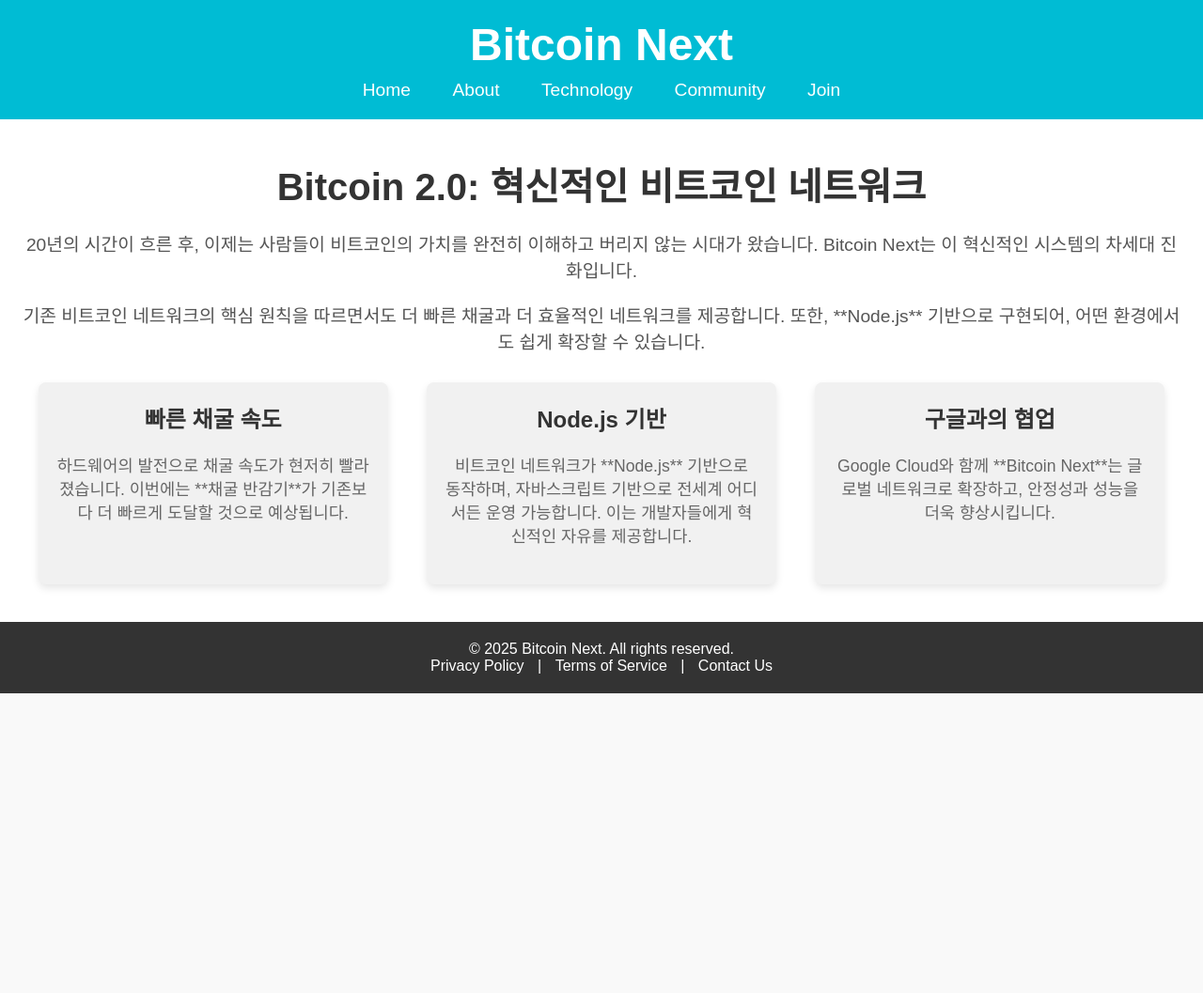
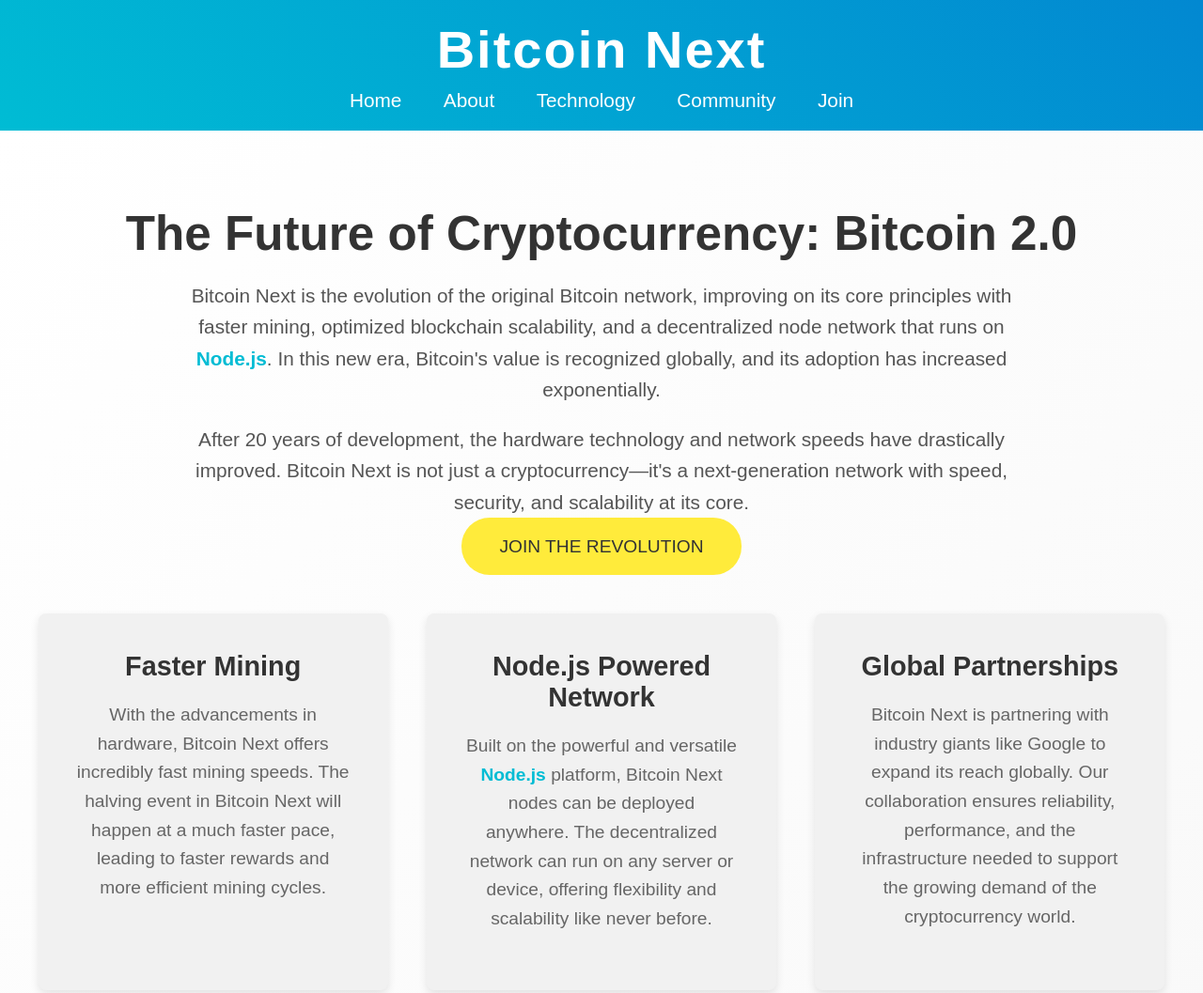
Before and after one commit to bitcoin-next/bitcoin-next, a plain HTML site: page index.html in a window 1280 px wide. Shown: the top 1057 px of the page at 94% size. Before the commit the page ends 800 px from the top, so only its background shows below. Drawn offline with Linux system fonts and the light colour scheme.

Commit message:
Update index.html

```diff
--- a/index.html
+++ b/index.html
@@ -1,10 +1,10 @@
 <!DOCTYPE html>
-<html lang="ko">
+<html lang="en">
 <head>
     <meta charset="UTF-8">
     <meta name="viewport" content="width=device-width, initial-scale=1.0">
     <meta http-equiv="X-UA-Compatible" content="ie=edge">
-    <title>Bitcoin Next - 혁신적인 비트코인 2.0</title>
+    <title>Bitcoin Next - The Future of Cryptocurrency</title>
     <style>
         /* Reset and Global Styles */
         * {
@@ -14,20 +14,22 @@
         }
         body {
             font-family: 'Arial', sans-serif;
-            background-color: #f9f9f9;
+            background-color: #f4f4f4;
             color: #333;
         }
 
         /* Header */
         header {
-            background: #00bcd4;
+            background: linear-gradient(45deg, #00bcd4, #0288d1);
             padding: 20px 0;
             text-align: center;
             color: white;
+            transition: background-color 0.5s ease;
         }
         header h1 {
-            font-size: 3em;
+            font-size: 3.5em;
             font-weight: bold;
+            letter-spacing: 2px;
         }
         header nav {
             margin-top: 10px;
@@ -36,23 +38,31 @@
             color: white;
             text-decoration: none;
             margin: 0 20px;
-            font-size: 1.2em;
+            font-size: 1.3em;
+            transition: color 0.3s ease;
+        }
+        header nav a:hover {
+            color: #ffeb3b;
         }
 
         /* Main Section */
         .main-section {
-            padding: 40px 20px;
-            background: #ffffff;
+            padding: 80px 20px;
+            background: linear-gradient(135deg, #ffffff, #f9f9f9);
             text-align: center;
+            animation: fadeIn 2s ease-in-out;
         }
         .main-section h2 {
-            font-size: 2.5em;
+            font-size: 3.2em;
             color: #333;
+            margin-bottom: 20px;
         }
         .main-section p {
-            font-size: 1.2em;
+            font-size: 1.3em;
             color: #555;
-            margin: 20px 0;
+            margin: 20px auto;
+            max-width: 900px;
+            line-height: 1.6;
         }
         .highlight {
             color: #00bcd4;
@@ -62,30 +72,54 @@
         .feature {
             display: flex;
             justify-content: space-around;
-            margin-top: 30px;
+            margin-top: 50px;
+            animation: slideUp 1s ease-in-out;
         }
         .feature div {
             background-color: #f1f1f1;
-            padding: 20px;
+            padding: 40px;
             width: 30%;
             border-radius: 8px;
-            box-shadow: 0 4px 8px rgba(0, 0, 0, 0.1);
+            box-shadow: 0 4px 10px rgba(0, 0, 0, 0.1);
+            transform: translateY(10px);
+            transition: transform 0.3s ease-in-out;
+        }
+        .feature div:hover {
+            transform: translateY(-10px);
         }
         .feature div h3 {
-            font-size: 1.5em;
+            font-size: 1.8em;
             color: #333;
+            margin-bottom: 20px;
         }
         .feature div p {
-            font-size: 1.1em;
+            font-size: 1.2em;
             color: #666;
+        }
+
+        /* Button */
+        .cta-button {
+            background-color: #ffeb3b;
+            color: #333;
+            padding: 20px 40px;
+            border-radius: 30px;
+            text-transform: uppercase;
+            font-size: 1.2em;
+            text-decoration: none;
+            transition: background-color 0.3s ease;
+            margin-top: 40px;
+        }
+        .cta-button:hover {
+            background-color: #fbc02d;
         }
 
         /* Footer */
         footer {
             background-color: #333;
             color: white;
-            padding: 20px;
+            padding: 30px;
             text-align: center;
+            margin-top: 50px;
         }
         footer a {
             color: white;
@@ -94,6 +128,17 @@
         }
         footer a:hover {
             text-decoration: underline;
+        }
+
+        /* Keyframe Animations */
+        @keyframes fadeIn {
+            0% { opacity: 0; }
+            100% { opacity: 1; }
+        }
+
+        @keyframes slideUp {
+            0% { transform: translateY(20px); opacity: 0; }
+            100% { transform: translateY(0); opacity: 1; }
         }
     </style>
 </head>
@@ -110,22 +155,24 @@
     </header>
 
     <section class="main-section">
-        <h2>Bitcoin 2.0: 혁신적인 비트코인 네트워크</h2>
-        <p>20년의 시간이 흐른 후, 이제는 사람들이 비트코인의 가치를 완전히 이해하고 버리지 않는 시대가 왔습니다. Bitcoin Next는 이 혁신적인 시스템의 차세대 진화입니다.</p>
-        <p>기존 비트코인 네트워크의 핵심 원칙을 따르면서도 더 빠른 채굴과 더 효율적인 네트워크를 제공합니다. 또한, **Node.js** 기반으로 구현되어, 어떤 환경에서도 쉽게 확장할 수 있습니다.</p>
+        <h2>The Future of Cryptocurrency: Bitcoin 2.0</h2>
+        <p>Bitcoin Next is the evolution of the original Bitcoin network, improving on its core principles with faster mining, optimized blockchain scalability, and a decentralized node network that runs on <span class="highlight">Node.js</span>. In this new era, Bitcoin's value is recognized globally, and its adoption has increased exponentially.</p>
+        <p>After 20 years of development, the hardware technology and network speeds have drastically improved. Bitcoin Next is not just a cryptocurrency—it's a next-generation network with speed, security, and scalability at its core.</p>
+
+        <a href="#" class="cta-button">Join the Revolution</a>
 
         <div class="feature">
             <div>
-                <h3>빠른 채굴 속도</h3>
-                <p>하드웨어의 발전으로 채굴 속도가 현저히 빨라졌습니다. 이번에는 **채굴 반감기**가 기존보다 더 빠르게 도달할 것으로 예상됩니다.</p>
+                <h3>Faster Mining</h3>
+                <p>With the advancements in hardware, Bitcoin Next offers incredibly fast mining speeds. The halving event in Bitcoin Next will happen at a much faster pace, leading to faster rewards and more efficient mining cycles.</p>
             </div>
             <div>
-                <h3>Node.js 기반</h3>
-                <p>비트코인 네트워크가 **Node.js** 기반으로 동작하며, 자바스크립트 기반으로 전세계 어디서든 운영 가능합니다. 이는 개발자들에게 혁신적인 자유를 제공합니다.</p>
+                <h3>Node.js Powered Network</h3>
+                <p>Built on the powerful and versatile <span class="highlight">Node.js</span> platform, Bitcoin Next nodes can be deployed anywhere. The decentralized network can run on any server or device, offering flexibility and scalability like never before.</p>
             </div>
             <div>
-                <h3>구글과의 협업</h3>
-                <p>Google Cloud와 함께 **Bitcoin Next**는 글로벌 네트워크로 확장하고, 안정성과 성능을 더욱 향상시킵니다.</p>
+                <h3>Global Partnerships</h3>
+                <p>Bitcoin Next is partnering with industry giants like Google to expand its reach globally. Our collaboration ensures reliability, performance, and the infrastructure needed to support the growing demand of the cryptocurrency world.</p>
             </div>
         </div>
     </section>
@@ -140,7 +187,7 @@
     </footer>
 
     <script>
-        // 간단한 애니메이션 효과
+        // Scroll animation for header background change
         window.addEventListener('scroll', function() {
             const header = document.querySelector('header');
             if (window.scrollY > 50) {
```
